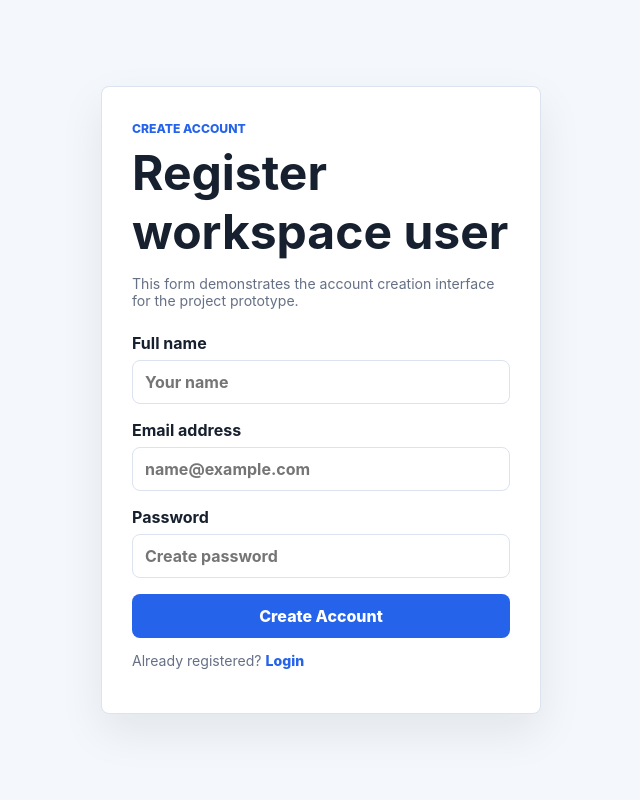
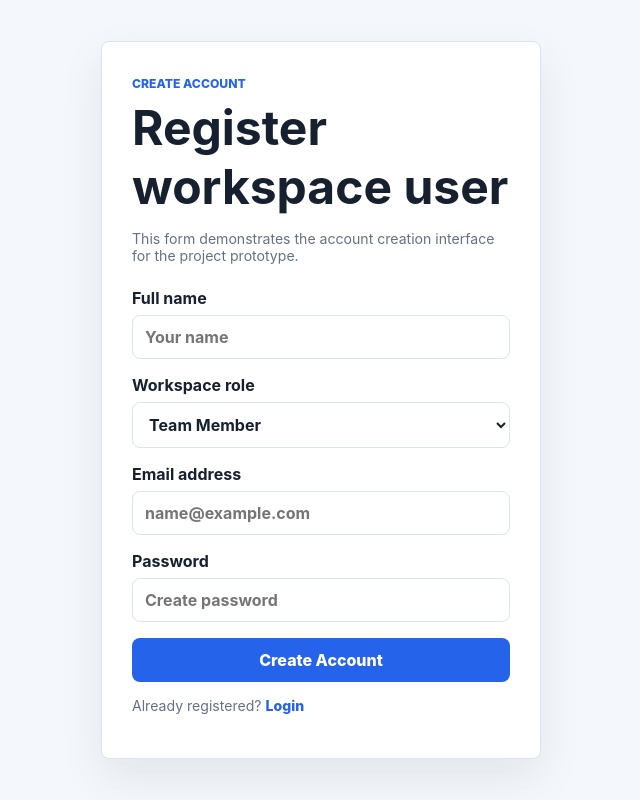
Before and after one commit to ManishJungAdhikari/team-task-management-system, a React (Vite) app: page /register in a window 1280 px wide. Shown: the whole page, without its empty margins (319-959 px from the left). Built offline with nearby package versions, Linux system fonts and the light colour scheme.

Commit message:
add register form field structure

```diff
--- a/src/pages/Register.jsx
+++ b/src/pages/Register.jsx
@@ -11,6 +11,14 @@ export default function Register() {
           <label>
             Full name
             <input placeholder="Your name" />
+          </label>
+          <label>
+            Workspace role
+            <select defaultValue="Team Member">
+              <option>Team Member</option>
+              <option>Project Manager</option>
+              <option>Client Reviewer</option>
+            </select>
           </label>
           <label>
             Email address
```
